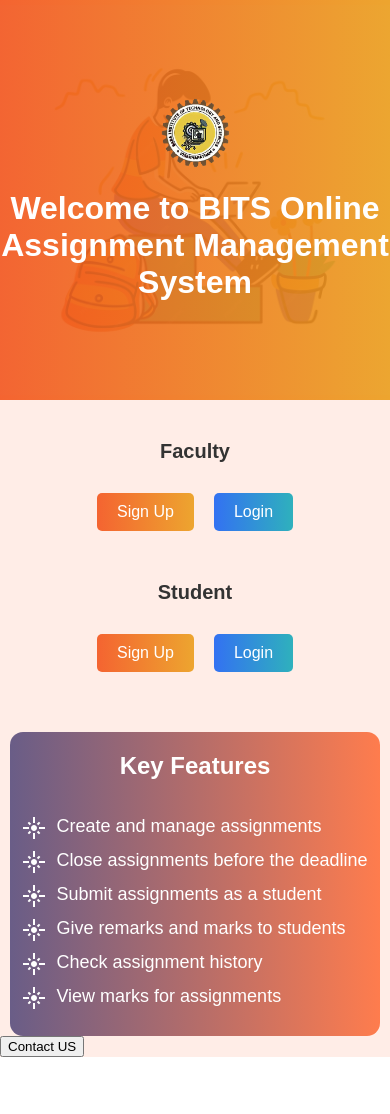
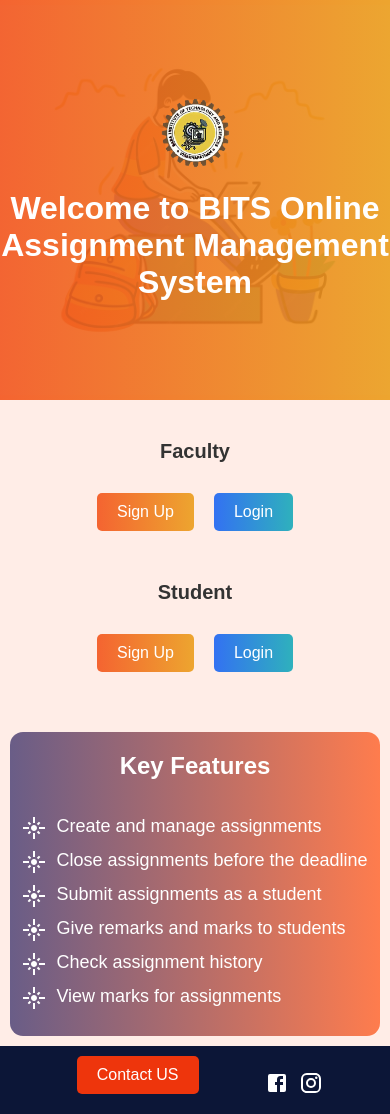
Before and after one commit to Anchal789/Assignment-Management-System, a React (Create React App) app: page / in a window 390 px wide. Before the commit the page ends 1057 px from the top, so only its background shows below. Built offline with nearby package versions, Linux system fonts and the light colour scheme; no server answers.

Commit message:
Adding Style

```diff
--- a/src/Pages/Home/Home/Home.css
+++ b/src/Pages/Home/Home/Home.css
@@ -166,3 +166,59 @@
     gap: 10px;
     display: flex;
 }
+
+/* CSS for Footer */
+footer {
+    display: flex;
+    align-items: center;
+    justify-content: space-evenly;
+    padding: 10px;
+    bottom: 0;
+    position: fixed;
+    width: 100%;
+    background-color: rgb(12,22,55);
+}
+
+/* Adjust button style for responsiveness */
+footer button {
+    padding: 10px 20px;
+    font-size: 16px;
+    border: none;
+    border-radius: 5px;
+    cursor: pointer;
+    background-color: #ee350c;
+    color: white;
+    border-radius: 5px;
+}
+
+footer a{
+    text-decoration: none;
+    color: white;
+}
+
+/* Style for social media links */
+.social-media-links {
+    display: flex;
+}
+
+.social-media-links a {
+    margin-right: 10px; /* Adjust spacing between icons */
+}
+
+/* Responsive adjustments */
+@media screen and (max-width: 576px) {
+    footer {
+        position: relative;
+        margin-top: 10px;
+        align-items: center;
+    }
+
+    footer button {
+        margin-bottom: 10px;
+    }
+
+    .social-media-links {
+        margin-top: 10px;
+    }
+
+}
--- a/src/Pages/Home/Home/Home.jsx
+++ b/src/Pages/Home/Home/Home.jsx
@@ -1,8 +1,11 @@
 import React from "react";
-import { useNavigate } from "react-router-dom";
+import { Link, useNavigate } from "react-router-dom";
 import "./Home.css";
 import CollegeLogo from "../../../Assets/college_logo-removebg-preview.png";
 import FlareIcon from '@mui/icons-material/Flare';
+import FacebookIcon from '@mui/icons-material/Facebook';
+import InstagramIcon from '@mui/icons-material/Instagram';
+
 export const Home = () => {
   const navigate = useNavigate();
 
@@ -78,7 +81,11 @@ export const Home = () => {
         </div>
       </div>
       <footer>
-        <button>Contact US</button>
+        <button><Link target="_blank" to={"https://bitsvizag.com/contactus"}>Contact US</Link></button>
+        <div className="social-media-links">
+          <Link target="_blank" to={"https://www.facebook.com/BITSVizagOfficial/"}><FacebookIcon /></Link>
+          <Link target="_blank" to={"https://www.instagram.com/bits_vizag_official/"}><InstagramIcon /></Link>
+        </div>
       </footer>
     </div>
   );
```
